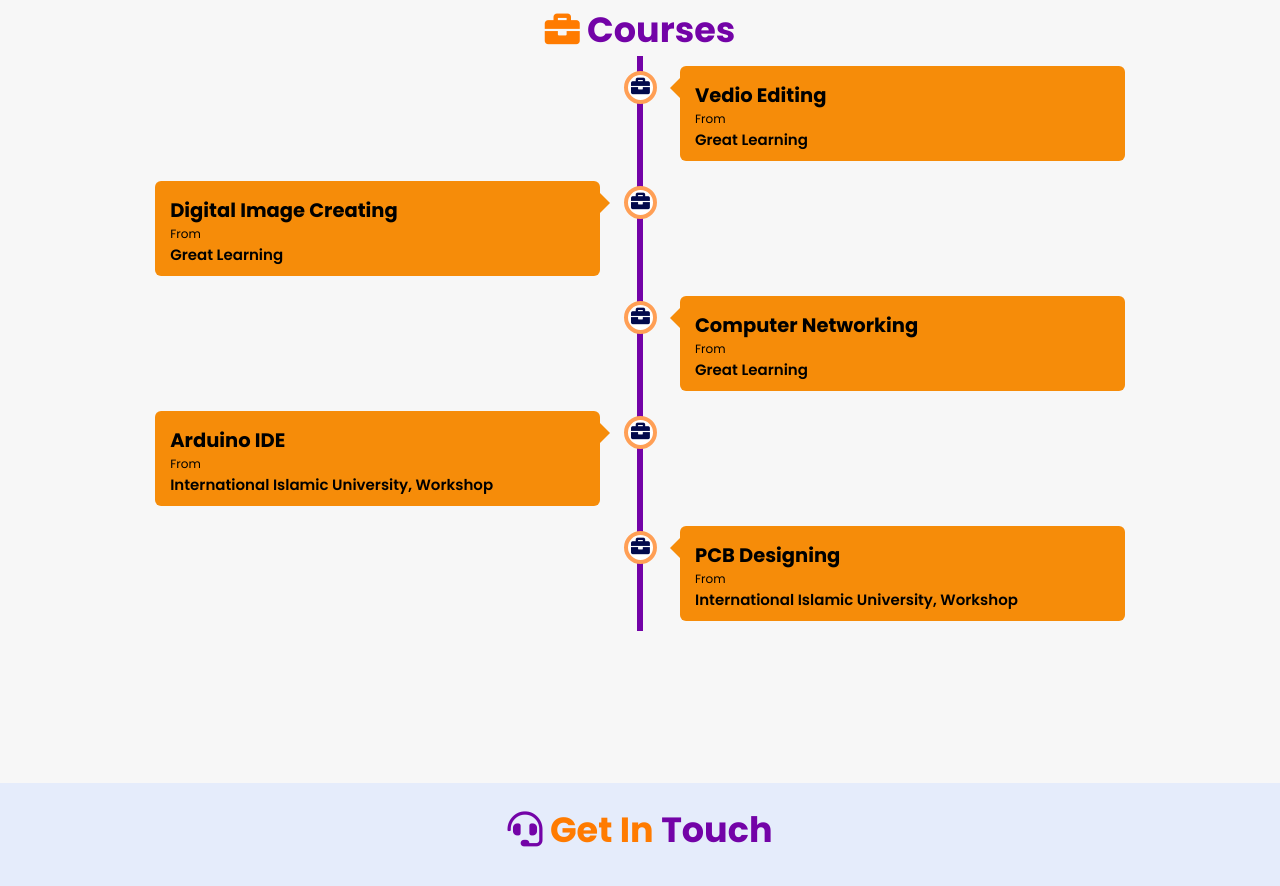
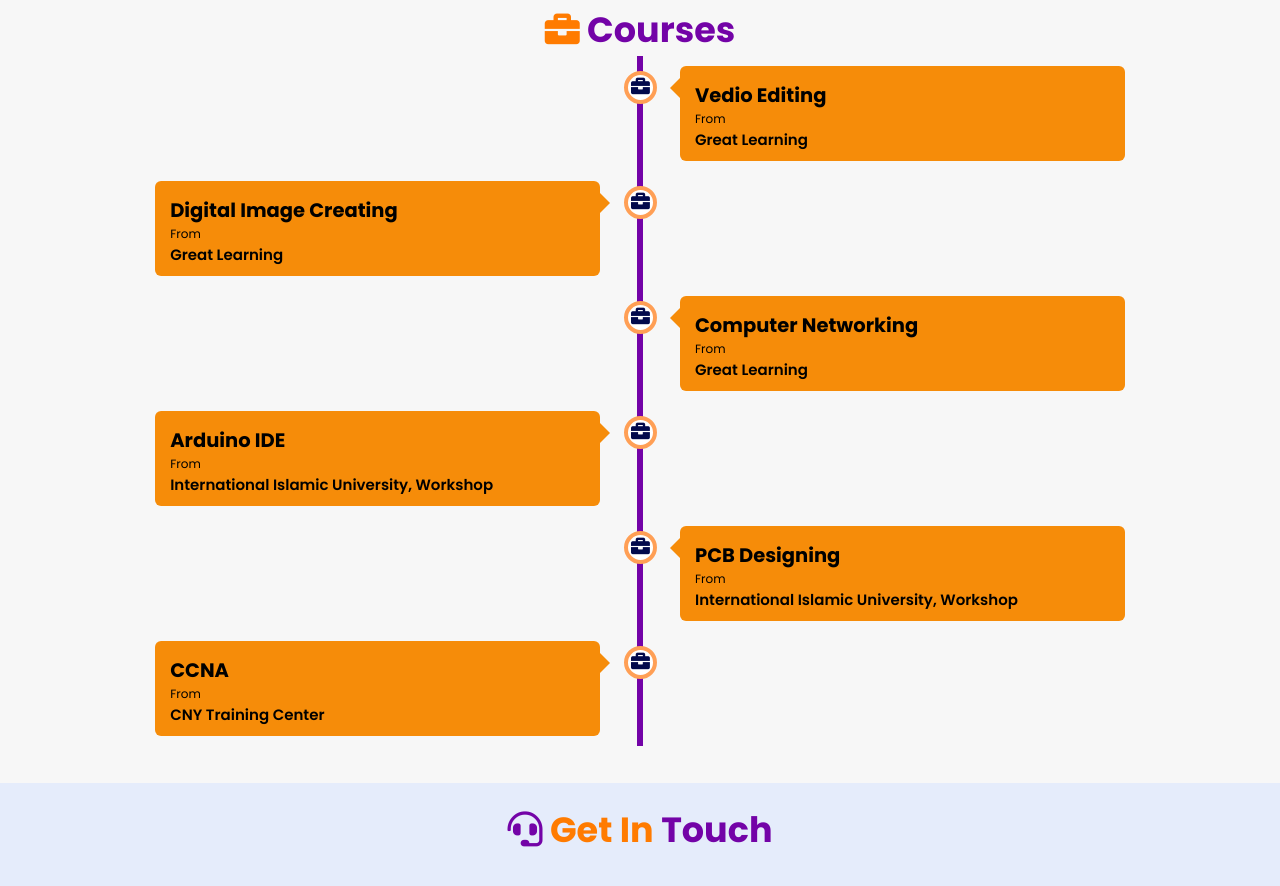
Before and after one commit to huzaifah123khan/Huzaifa-Portfolio, a plain HTML site: page index.html in a window 1280 px wide. Shown: the part 2373-3259 px from the top of the page. Drawn offline with nearby package versions, Linux system fonts and the light colour scheme; no server answers; animation ran at ten frames a second.

Commit message:
Update index.html

```diff
--- a/index.html
+++ b/index.html
@@ -226,6 +226,18 @@
                     </div>
                 </div>
             </div>
+
+            <div class="container left">
+                <div class="content">
+                    <div class="tag">
+                        <h2>CCNA</h2>
+                    </div>
+                    <div class="desc">
+                        <p>From</p>
+                        <h3>CNY Training Center</h3>
+                    </div>
+                </div>
+            </div>
         </div>
 
         </div>
```
